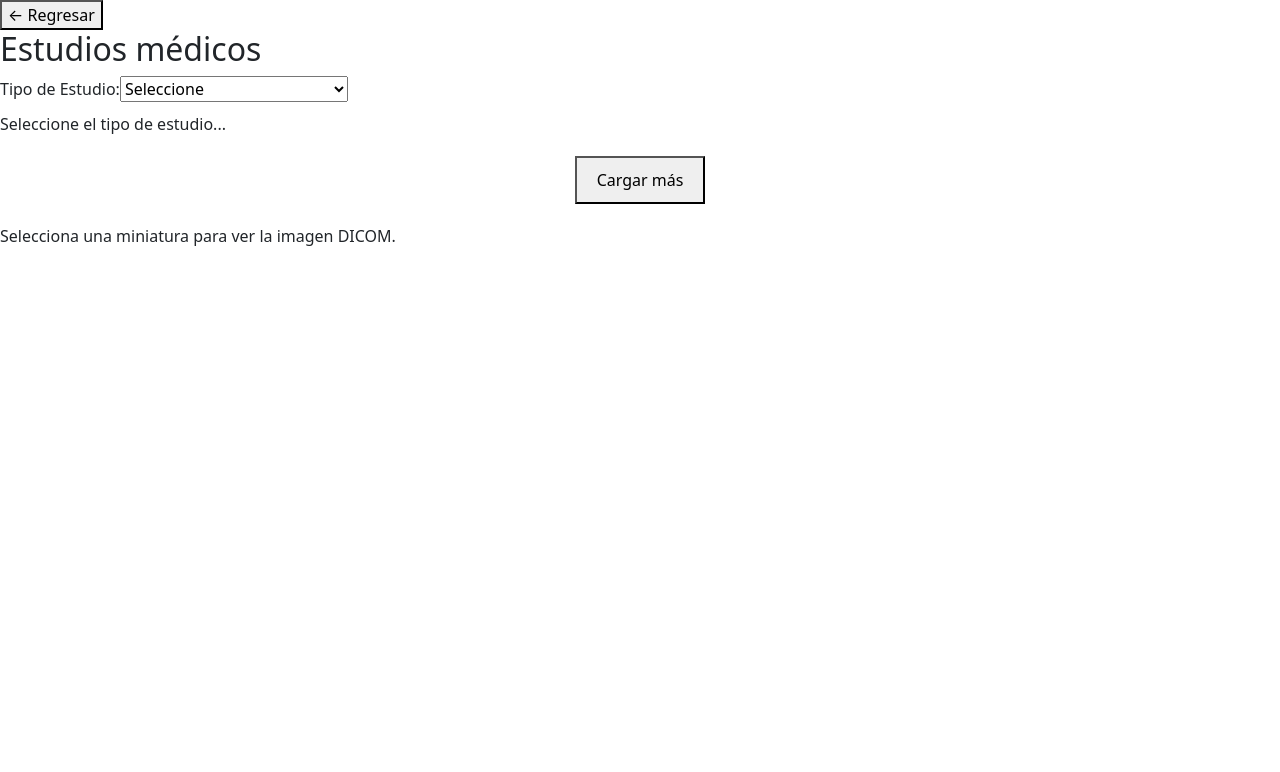
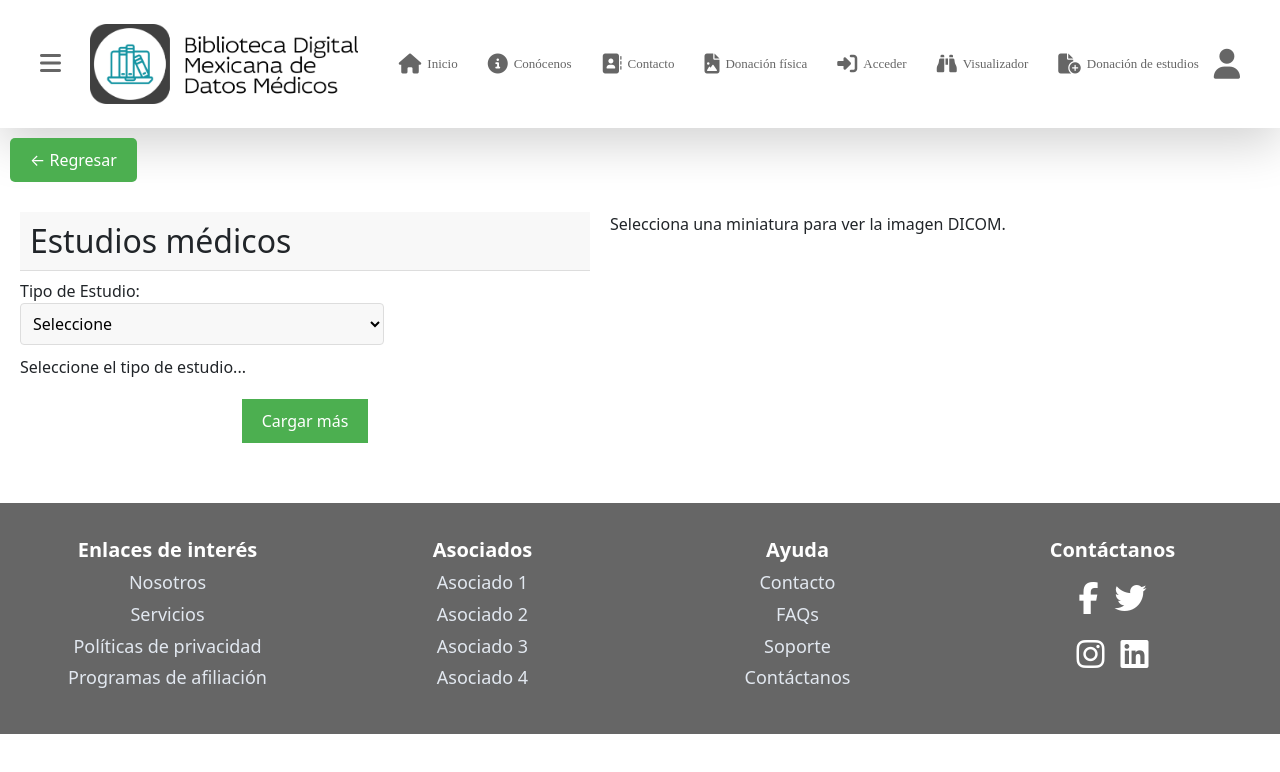
Before and after one commit to elCatmon/repositorio_imagenes_columna, a React (Create React App) app in the folder pruebas/: page /visualizador in a window 1280 px wide. Shown: the top 772 px of the page. Built offline with nearby package versions, Linux system fonts and the light colour scheme; what cornerstone-wado-image-loader would draw is missing.

Commit message:
visualizador mostrado

```diff
--- a/pruebas/src/App.css
+++ b/pruebas/src/App.css
@@ -22,6 +22,43 @@ h1 {
   padding: 20px;
   flex: 1; /* Asegura que el contenido ocupe toda la altura disponible */
 }
+
+
+/* Estilo para botones */
+button, .app-button {
+  background-color: #4CAF50; /* Fondo verde para los botones */
+  color: white; /* Texto blanco en los botones */
+  border: none; /* Sin borde */
+  padding: 10px 20px; /* Espaciado dentro del botón */
+  text-align: center; /* Centra el texto en el botón */
+  text-decoration: none; /* Sin subrayado */
+  display: inline-block; /* Muestra los botones en línea */
+  font-size: 16px; /* Tamaño de fuente del texto del botón */
+  margin: 4px 2px; /* Espacio alrededor del botón */
+  cursor: pointer; /* Muestra un cursor de puntero cuando se pasa sobre el botón */
+  border-radius: 5px; /* Bordes redondeados */
+}
+
+button:hover, .app-button:hover {
+  background-color: #45a049; /* Color de fondo más oscuro en hover */
+}
+
+/* Estilo para el botón de regresar */
+.back-button {
+  background-color: #4CAF50; /* Fondo verde para los botones */
+  color: white; /* Texto blanco en los botones */
+  border: none; /* Sin borde */
+  padding: 10px 20px; /* Espaciado dentro del botón */
+  text-align: center; /* Centra el texto en el botón */
+  text-decoration: none; /* Sin subrayado */
+  display: inline-block; /* Muestra los botones en línea */
+  font-size: 16px; /* Tamaño de fuente del texto del botón */
+  margin: 10px; /* Espacio alrededor del botón */
+  cursor: pointer; /* Muestra un cursor de puntero cuando se pasa sobre el botón */
+  border-radius: 5px; /* Bordes redondeados */
+  position: relative; /* Posiciona el botón en relación a su contenedor */
+}
+
 /* Contenedor principal que contiene la galería de miniaturas */
 .thumbnail-gallery-container {
   display: flex;
@@ -152,41 +189,6 @@ thead th:nth-child(4), tbody td:nth-child(4) {
 
 thead th:nth-child(5), tbody td:nth-child(5) {
   width: 20%; /* Ajustar según el diseño deseado */
-}
-
-/* Estilo para botones */
-button, .app-button {
-  background-color: #4CAF50; /* Fondo verde para los botones */
-  color: white; /* Texto blanco en los botones */
-  border: none; /* Sin borde */
-  padding: 10px 20px; /* Espaciado dentro del botón */
-  text-align: center; /* Centra el texto en el botón */
-  text-decoration: none; /* Sin subrayado */
-  display: inline-block; /* Muestra los botones en línea */
-  font-size: 16px; /* Tamaño de fuente del texto del botón */
-  margin: 4px 2px; /* Espacio alrededor del botón */
-  cursor: pointer; /* Muestra un cursor de puntero cuando se pasa sobre el botón */
-  border-radius: 5px; /* Bordes redondeados */
-}
-
-button:hover, .app-button:hover {
-  background-color: #45a049; /* Color de fondo más oscuro en hover */
-}
-
-/* Estilo para el botón de regresar */
-.back-button {
-  background-color: #4CAF50; /* Fondo verde para los botones */
-  color: white; /* Texto blanco en los botones */
-  border: none; /* Sin borde */
-  padding: 10px 20px; /* Espaciado dentro del botón */
-  text-align: center; /* Centra el texto en el botón */
-  text-decoration: none; /* Sin subrayado */
-  display: inline-block; /* Muestra los botones en línea */
-  font-size: 16px; /* Tamaño de fuente del texto del botón */
-  margin: 10px; /* Espacio alrededor del botón */
-  cursor: pointer; /* Muestra un cursor de puntero cuando se pasa sobre el botón */
-  border-radius: 5px; /* Bordes redondeados */
-  position: relative; /* Posiciona el botón en relación a su contenedor */
 }
 
 /* Contenedor para el texto y las tarjetas de servicio */
--- a/pruebas/src/App.js
+++ b/pruebas/src/App.js
@@ -9,7 +9,6 @@ import RecuperarContrasena from './components/RecuperarContrasena/RecuperarContr
 import SeguimientoDonacion from './components/SeguimientoDonacion/SeguimientoDonacion';
 import Servicios from './components/Servicios/Servicios';
 import TerminosCondiciones from './components/TerminosCondiciones/TerminosCondiciones';
-import Visualizador from './components/Visualizador/Visualizador';
 import Register from './components/Register';
 import Login from './components/Login';
 import VisualizerPage from './components/VisualizerPage';
@@ -39,7 +38,6 @@ function App() {
       <Route path="/seguimientodonacion" element={<SeguimientoDonacion />} />
       <Route path="/servicios" element={<Servicios />} />
       <Route path="/terminos-condiciones" element={<TerminosCondiciones />} />
-      <Route path="/visualizador" element={<Visualizador />} />
       <Route path="/fisica" element={<Fisica />} />
 
 
--- a/pruebas/src/components/Header.js
+++ b/pruebas/src/components/Header.js
@@ -48,7 +48,7 @@ function Header({ toggleSidebar }) {
          >
            <i className="fas fa-sign-in-alt"></i> Acceder
          </a>
-         <a href="/DicomViewer"
+         <a href="/visualizador"
            className="nav-link transform hover:scale-110 transition-transform duration-300 ml-6"
          >
            <i className="fas fa-binoculars"></i> Visualizador
--- a/pruebas/src/components/ThumbnailGallery.js
+++ b/pruebas/src/components/ThumbnailGallery.js
@@ -1,5 +1,6 @@
 import React, { useState, useEffect, useCallback } from 'react';
 import { BASE_URL } from './config';
+import '../App.css';
 
 const ThumbnailGallery = ({ onThumbnailClick }) => {
   const [images, setImages] = useState([]);
--- a/pruebas/src/components/VisualizerPage.js
+++ b/pruebas/src/components/VisualizerPage.js
@@ -2,6 +2,9 @@ import React, { useState } from 'react';
 import ThumbnailGallery from './ThumbnailGallery';
 import DicomViewer from './DicomViewer';
 import { useNavigate } from 'react-router-dom'; // For back navigation
+import Header from './Header';
+import Footer from './Footer';
+import '../App.css';
 
 function VisualizerPage() {
   const [selectedImage, setSelectedImage] = useState(null);
@@ -14,6 +17,7 @@ function VisualizerPage() {
 
   return (
     <div className="visualizer-page">
+      <Header/>
       <button onClick={() => navigate('/')} className="back-button">← Regresar</button>
       <div className="content">
         <div className="thumbnail-gallery">
@@ -27,6 +31,7 @@ function VisualizerPage() {
           )}
         </div>
       </div>
+      <Footer />
     </div>
   );
 }
--- a/pruebas/src/components/config.js
+++ b/pruebas/src/components/config.js
@@ -1,2 +1,2 @@
 // config.js
-export const BASE_URL = 'http://10.0.29.64:8080';
+export const BASE_URL = 'http://192.168.100.3:8080';
--- /dev/null
+++ b/pruebas/src/components/thumbnail.css
@@ -0,0 +1,59 @@
+
+/* Estilo para botones */
+button, .app-button {
+    background-color: #4CAF50; /* Fondo verde para los botones */
+    color: white; /* Texto blanco en los botones */
+    border: none; /* Sin borde */
+    padding: 10px 20px; /* Espaciado dentro del botón */
+    text-align: center; /* Centra el texto en el botón */
+    text-decoration: none; /* Sin subrayado */
+    display: inline-block; /* Muestra los botones en línea */
+    font-size: 16px; /* Tamaño de fuente del texto del botón */
+    margin: 4px 2px; /* Espacio alrededor del botón */
+    cursor: pointer; /* Muestra un cursor de puntero cuando se pasa sobre el botón */
+    border-radius: 5px; /* Bordes redondeados */
+  }
+
+  button:hover, .app-button:hover {
+    background-color: #45a049; /* Color de fondo más oscuro en hover */
+  }
+
+  /* Estilo para el botón de regresar */
+  .back-button {
+    background-color: #4CAF50; /* Fondo verde para los botones */
+    color: white; /* Texto blanco en los botones */
+    border: none; /* Sin borde */
+    padding: 10px 20px; /* Espaciado dentro del botón */
+    text-align: center; /* Centra el texto en el botón */
+    text-decoration: none; /* Sin subrayado */
+    display: inline-block; /* Muestra los botones en línea */
+    font-size: 16px; /* Tamaño de fuente del texto del botón */
+    margin: 10px; /* Espacio alrededor del botón */
+    cursor: pointer; /* Muestra un cursor de puntero cuando se pasa sobre el botón */
+    border-radius: 5px; /* Bordes redondeados */
+    position: relative; /* Posiciona el botón en relación a su contenedor */
+  }
+
+  /* Contenedor principal que contiene la galería de miniaturas */
+  .thumbnail-gallery-container {
+    display: flex;
+    flex-direction: column;
+    height: 100%; /* Asegúrate de que el contenedor principal ocupe el 100% de la altura del contenedor padre */
+  }
+
+  /* Galería de miniaturas */
+  .thumbnail-gallery {
+    flex: 1; /* Permite que la galería de miniaturas ocupe el espacio restante */
+    max-height: 700px; /* Limita la altura de la galería de miniaturas */
+    overflow-y: auto; /* Agrega una barra de desplazamiento vertical si el contenido excede la altura */
+  }
+
+  /* Encabezado de la galería de miniaturas */
+  .thumbnail-gallery-header {
+    position: sticky; /* Fija el encabezado en su lugar */
+    top: 0; /* Alinea el encabezado en la parte superior del contenedor */
+    background-color: #f8f8f8; /* Fondo ligero para el encabezado */
+    z-index: 1; /* Asegúrate de que el encabezado esté por encima del contenido */
+    padding: 10px; /* Añade algo de espacio alrededor del texto */
+    border-bottom: 1px solid #ddd; /* Opcional: Agrega una línea de separación debajo del encabezado */
+  }
```
Also changed, not shown: 1 other file (tests, documents, lock files or other folders).
